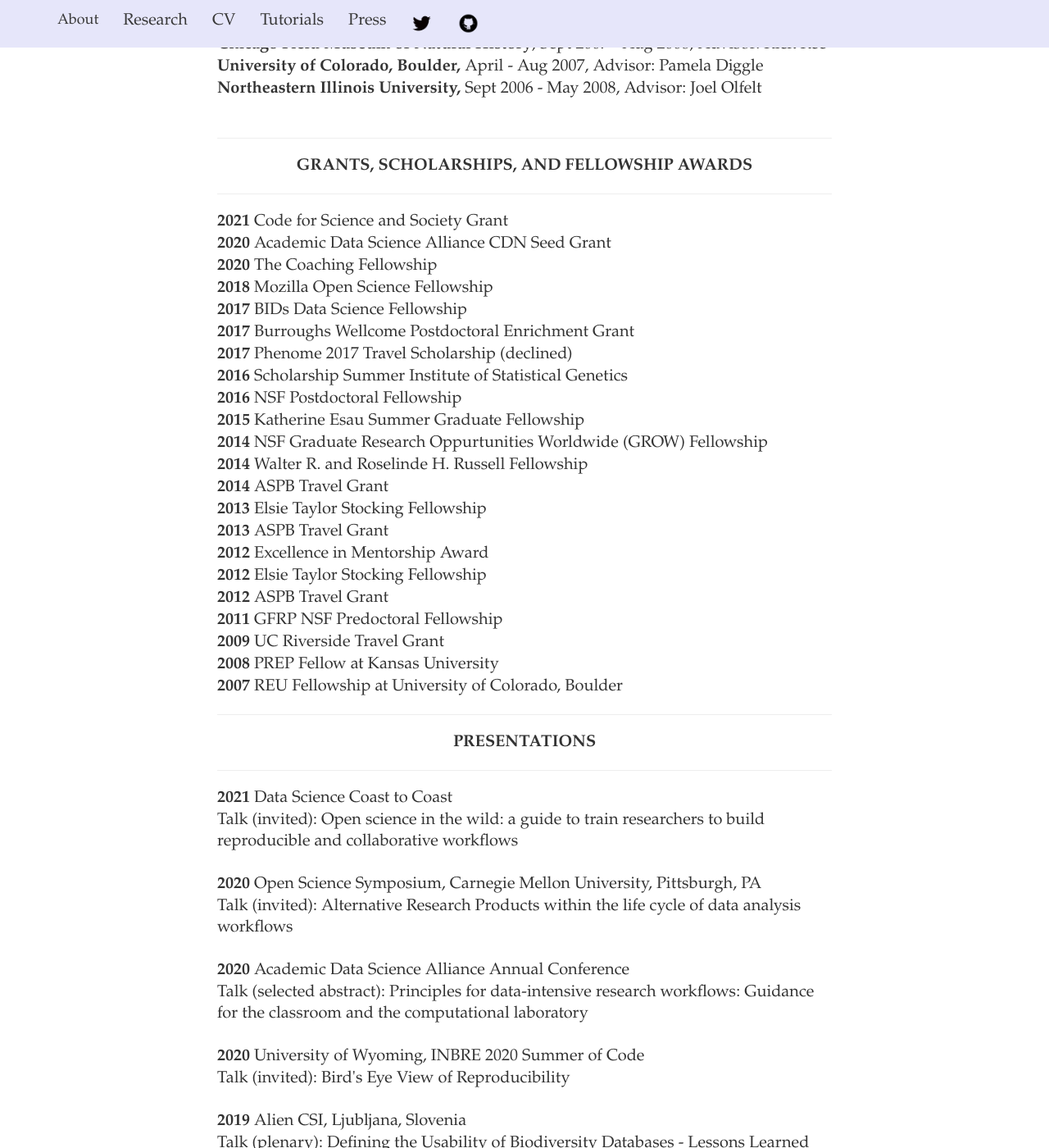
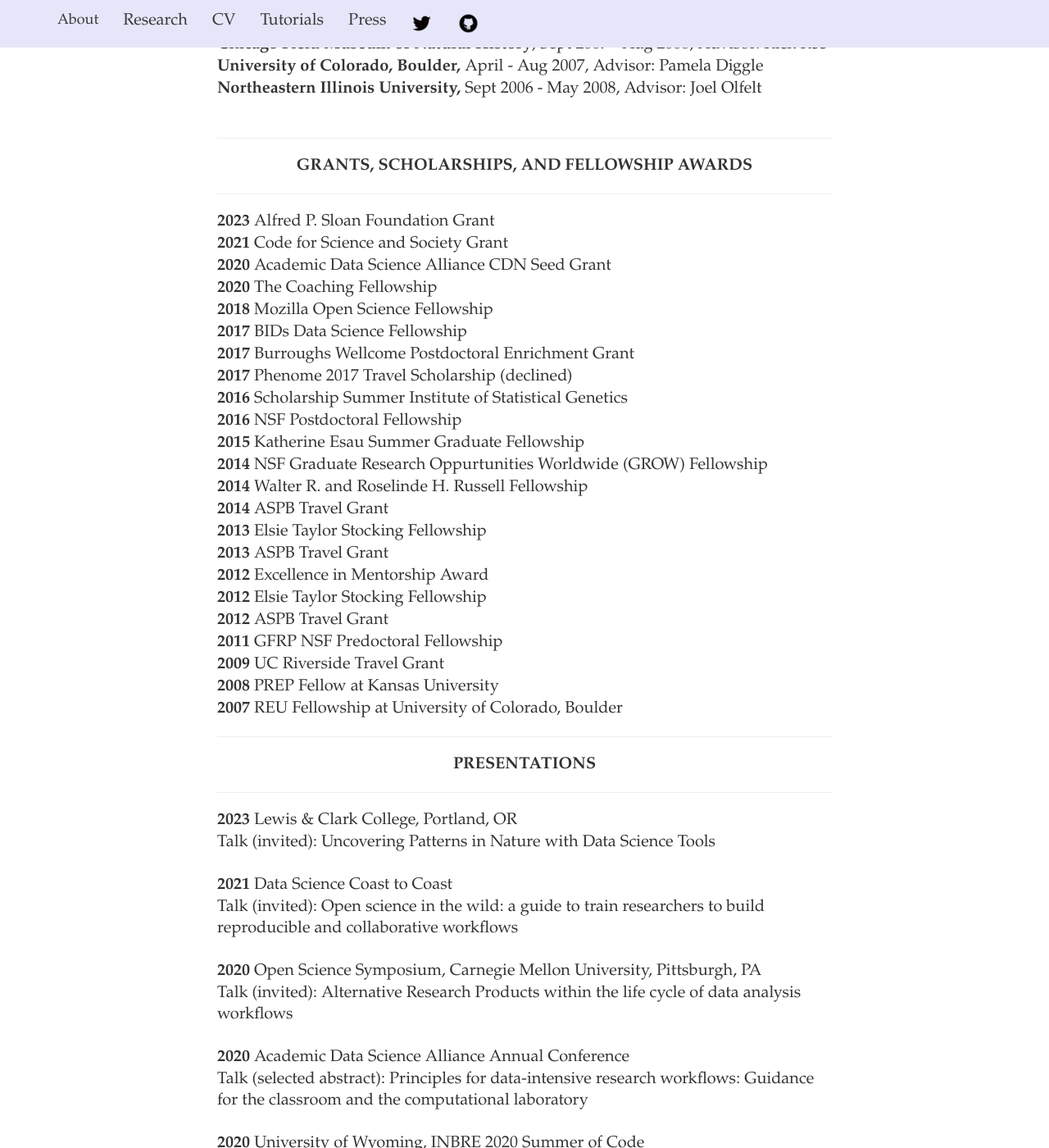
Before and after one commit to iamciera/creports, a Jekyll site: the page built from cv/index.html, in a window 1280 px wide and 1400 px high, scrolled down 3414 px. Shown: the whole window at 82% size. Built offline with Jekyll 4.4.1, drawn with Linux system fonts in a browser that asks for light colours; nearby versions of some CDN libraries; some of the changed text lies outside the part shown.

Commit message:
updated CV

```diff
--- a/cv/index.html
+++ b/cv/index.html
@@ -122,6 +122,7 @@ layout: default
 				<hr />
 				<center><strong>GRANTS, SCHOLARSHIPS, AND FELLOWSHIP AWARDS</strong></center>
 				<hr />
+				<b>2023</b>	  Alfred P. Sloan Foundation Grant<br />
 				<b>2021</b>	  Code for Science and Society Grant<br />
 				<b>2020</b>	  Academic Data Science Alliance CDN Seed Grant<br />
 				<b>2020</b>	  The Coaching Fellowship<br />
@@ -149,6 +150,10 @@ layout: default
 				<hr />
 				<center><strong>PRESENTATIONS</strong></p></center>
 				<hr />
+
+				<b>2023</b> Lewis & Clark College, Portland, OR<br \>
+				Talk (invited): Uncovering Patterns in Nature with Data Science Tools <br \ >
+				<br \ >
 
 				<b>2021</b> Data Science Coast to Coast<br \>
 				Talk (invited): Open science in the wild: a guide to train researchers to build reproducible and collaborative workflows <br \ >
@@ -262,6 +267,7 @@ layout: default
 				<center><p><strong>PROFESSIONAL DEVELOPMENT AND SERVICE </strong></p></center>
 				<hr />
 				<br />
+				<b>2023</b><a href = "http://imageXD.org/"> ImageXD</a> Lead Organizer<br />
 				<b>2021 - current</b><a href = "http://datasciencebydesign.org/"> Data Science by Design (DSxD)</a> Co-founder, Leadership Team<br />
 				<b>2021</b> <a href = "https://eventfund.codeforscience.org/tracking-impact-and-measuring-success-in-data-education-events/">Assesment of Data Science Education Events </a> <br />
 				<b>2021</b> <a href = "https://sortee-github-hackathon.github.io/main-website/">Promoting Github use in EcoEvo </a> <br />
```
